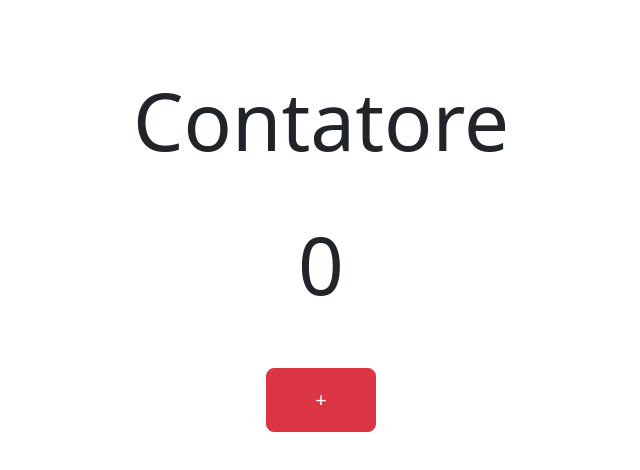
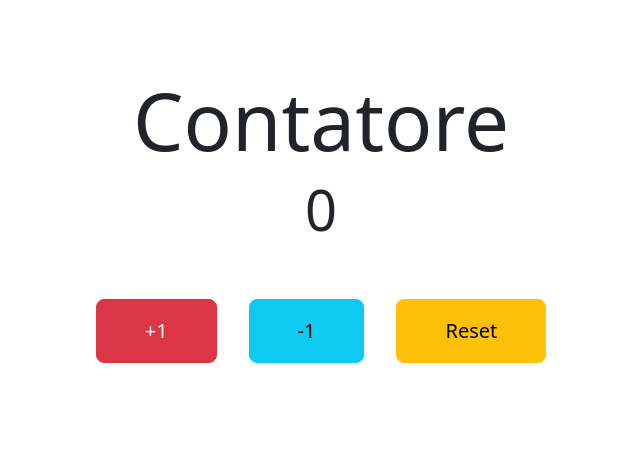
Before and after one commit to asicuro/tirocinio-prenotazione-postazioni, a React (Create React App) app in the folder frontend/prenotazione-postazioni/: page / in a window 1280 px wide. Shown: the top 470 px of the page, without its empty margins (319-959 px from the left). Built offline with nearby package versions, Linux system fonts and the light colour scheme.

Commit message:
Fix contatore e test bootstrap

```diff
--- a/frontend/prenotazione-postazioni/src/Counter.jsx
+++ b/frontend/prenotazione-postazioni/src/Counter.jsx
@@ -3,16 +3,30 @@ import { useState } from "react";
 const Counter = () => {
     const [count, setCount] = useState(0);
 
+    const mainDiv = "mt-5 px-3 py-4";
+
     return (
-        <div className="mt-5 px-3 py-4">
+        <div className={mainDiv}>
             <h1 className="h1 display-1">Contatore</h1>
-            <h2 className="h1 display-1 mt-5 mb-3">{count}</h2>
+            <h2 className="h1 display-4 mt-2 mb-3">{count}</h2>
             <div className="mt-5">
                 <button
                     className="btn btn-danger btn-lg mx-3 px-5 py-3 mt-2"
-                    onClick={() => setCount(count + 1)}
+                    onClick={() => setCount((count) => count + 1)}
                 >
-                    +
+                    +1
+                </button>
+                <button
+                    className="btn btn-info btn-lg mx-3 px-5 mt-2 py-3"
+                    onClick={() => setCount((count) => count - 1)}
+                >
+                    -1
+                </button>
+                <button
+                    className="btn btn-warning btn-lg mx-3 px-5 mt-2 py-3"
+                    onClick={() => setCount(0)}
+                >
+                    Reset
                 </button>
             </div>
         </div>
```
